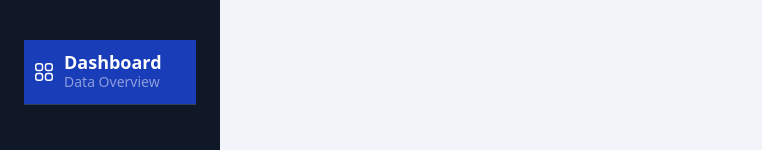
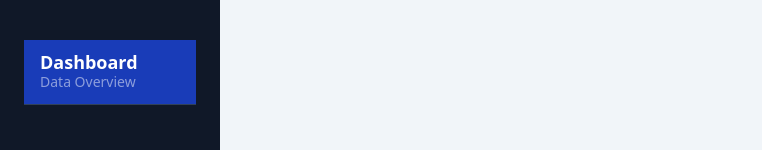
Before and after one commit to Cuandoyolabi/GiftsApp, an Angular app: page /dashboard/trending in a window 1280 px wide. Shown: the part 216-366 px from the top of the page, without its empty margins (0-762 px from the left). Built offline with nearby package versions, Linux system fonts and the light colour scheme.

Commit message:
Se elimina el svg y se empezara  a instalar los iconos de fontAwesome, se continua el dia de mañana

```diff
--- a/src/app/gifs/components/gifs-side-menu-options/gifs-side-menu-options.component.html
+++ b/src/app/gifs/components/gifs-side-menu-options/gifs-side-menu-options.component.html
@@ -1,10 +1,7 @@
 <div id="nav" class="w-full px-6">
             <a href="#" class="w-full px-2 inline-flex space-x-2 items-center border-b border-slate-700 py-3 bg-blue-800 hover:bg-white/5 transition ease-linear duration-150">
                 <div>
-                    <svg xmlns="http://www.w3.org/2000/svg" fill="none" viewBox="0 0 24 24" stroke-width="1.5" stroke="currentColor" class="w-6 h-6 text-white">
-                        <path stroke-linecap="round" stroke-linejoin="round" d="M3.75 6A2.25 2.25 0 016 3.75h2.25A2.25 2.25 0 0110.5 6v2.25a2.25 2.25 0 01-2.25 2.25H6a2.25 2.25 0 01-2.25-2.25V6zM3.75 15.75A2.25 2.25 0 016 13.5h2.25a2.25 2.25 0 012.25 2.25V18a2.25 2.25 0 01-2.25 2.25H6A2.25 2.25 0 013.75 18v-2.25zM13.5 6a2.25 2.25 0 012.25-2.25H18A2.25 2.25 0 0120.25 6v2.25A2.25 2.25 0 0118 10.5h-2.25a2.25 2.25 0 01-2.25-2.25V6zM13.5 15.75a2.25 2.25 0 012.25-2.25H18a2.25 2.25 0 012.25 2.25V18A2.25 2.25 0 0118 20.25h-2.25A2.25 2.25 0 0113.5 18v-2.25z" />
-                      </svg>
-
+                  <i></i>
                 </div>
                 <div class="flex flex-col">
                     <span class="text-lg font-bold leading-5 text-white">Dashboard</span>
```
